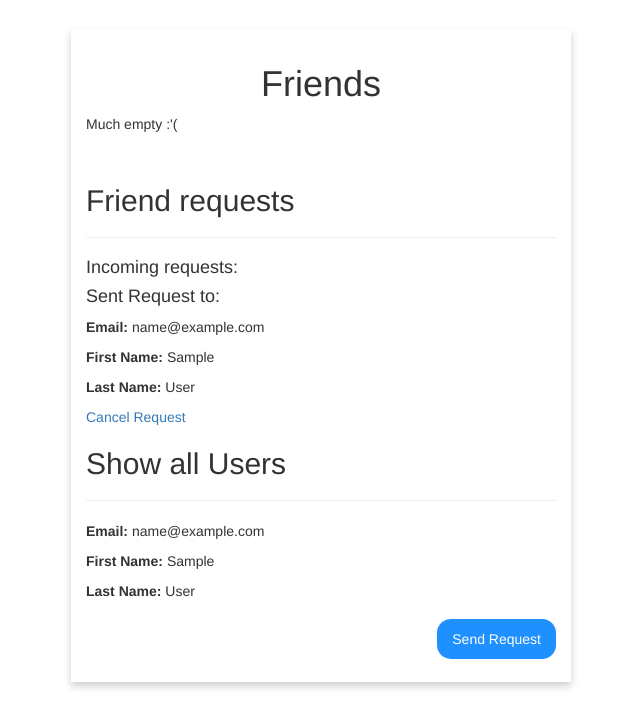
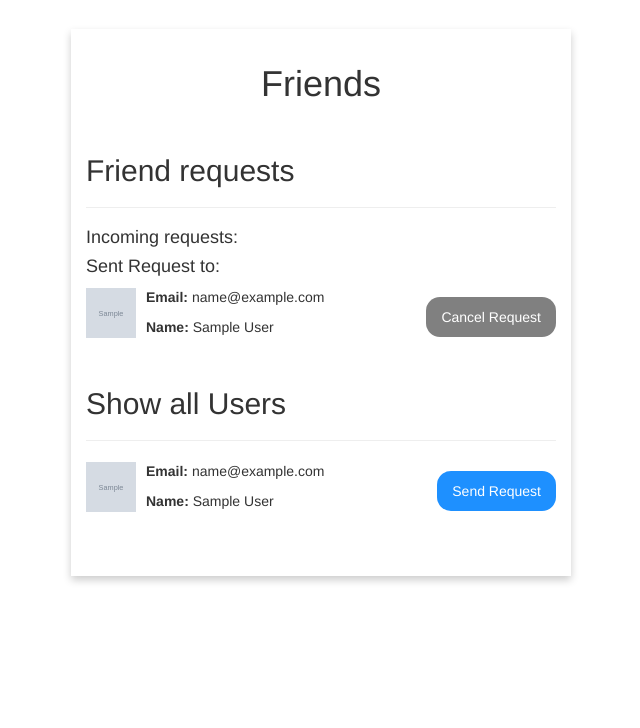
Before and after one commit to lotnee/Comp4920, a Flask app: page /friends in a window 1280 px wide. Shown: the part 51-779 px from the top of the page, without its empty margins (319-959 px from the left). Run offline with Flask 2, Linux system fonts and the light colour scheme; a user stored in the database is signed in; grey boxes marked "Sample" are stand-in pictures; a database or web service that is not in the repository returns one stand-in record (values such as "Sample title"); some libraries are stand-ins or nearby versions.

Commit message:
changed name shown and added profile image

```diff
--- a/app/templates/friend.html
+++ b/app/templates/friend.html
@@ -26,10 +26,44 @@ a.button {
    padding: 10px 15px;
    margin: 8px 0;
    float: right;
+   margin-top:-50px;
+}
+
+a.cancel {
+   background-color: grey;
+   color: white;
+   cursor: pointer;
+   width: auto;
+   border-radius: 14px;
+   padding: 10px 15px;
+   margin: 8px 0;
+   float: right;
+   margin-top:-50px;
+}
+
+a.accept {
+   background-color: silver;
+   color: white;
+   cursor: pointer;
+   width: auto;
+   border-radius: 14px;
+   padding: 10px 15px;
+   margin: 8px 0;
+   float: right;
+   margin-top:-50px;
 }
 
 h1 {
    text-align: center;
+}
+
+.dp {
+  width:50px;
+  height:50px;
+  margin-top:-90px;
+}
+.detail {
+  margin-left: 60px;
 }
 </style>
 <body>
@@ -45,13 +79,15 @@ h1 {
    <h1>Friends</h1>
    {% for friend in me.friends %}
       {% if friend.status != "pending" %}
-        <p><b>Email:</b> {{friend.email}}</p>
-        <p><b>First Name:</b> {{friend.firstName}}</p>
-        <p><b>Last Name:</b> {{friend.lastName}}</p>
-        <a href="{{url_for('delete_request', email=friend.email)}}">Delete Friend</a>
+        <div class="detail">
+          <p><b>Email:</b> {{friend.email}}</p>
+          <p><b>Name:</b> {{friend.firstName}} {{friend.lastName}}</p>
+        </div>
+        <img src="static/images/{{friend.pictureDir}}" class="dp">
+        <a href="{{url_for('delete_request', email=friend.email)}}"class="cancel">Delete Friend</a>
         <br />
       {% else %}
-        <p>Much empty :'(</p>
+        <!-- <p>Much empty :'(</p> -->
       {% endif %}
    {% endfor %}
    <br>
@@ -59,20 +95,24 @@ h1 {
     <hr class="w3-clear">
    <h4>Incoming requests:</h4>
    {% for friend in requests %}
-      <p><b>Email:</b> {{friend.email}}</p>
-      <p><b>First Name:</b> {{friend.firstName}}</p>
-      <p><b>Last Name:</b> {{friend.lastName}}</p>
-      <a href="{{url_for('accept_request', email=friend.email)}}">Accept Request</a>
-      <a href="{{url_for('delete_request', email=friend.email)}}">Delete Request</a>
+      <div class="detail">
+          <p><b>Email:</b> {{friend.email}}</p>
+          <p><b>Name:</b> {{friend.firstName}} {{friend.lastName}}</p>
+        </div>
+        <img src="static/images/{{friend.pictureDir}}" class="dp">
+      <a href="{{url_for('accept_request', email=friend.email)}}"class="accept">Accept Request</a>
+      <a href="{{url_for('delete_request', email=friend.email)}}"class="cancel">Delete Request</a>
       <br />
    {% endfor %}
    <h4>Sent Request to:</h4>
    {% for friend in me.friends %}
       {% if friend.status == "pending" %}
-        <p><b>Email:</b> {{friend.email}}</p>
-        <p><b>First Name:</b> {{friend.firstName}}</p>
-        <p><b>Last Name:</b> {{friend.lastName}}</p>
-        <a href="{{url_for('delete_request', email=friend.email)}}">Cancel Request</a>
+        <div class="detail">
+          <p><b>Email:</b> {{friend.email}}</p>
+          <p><b>Name:</b> {{friend.firstName}} {{friend.lastName}}</p>
+        </div>
+        <img src="static/images/{{friend.pictureDir}}" class="dp">
+        <a href="{{url_for('delete_request', email=friend.email)}}"class="cancel">Cancel Request</a>
       <br />
       {% else %}
         <p>Much empty :'(</p>
@@ -84,14 +124,16 @@ h1 {
    <hr class="w3-clear">
    {% for user in users%}
    		{% if user.email != current_user.email %}
+      <div class="detail">
   			<p><b>Email:</b> {{user.email}}</p>
-  			<p><b>First Name:</b> {{user.firstName}}</p>
-  			<p><b>Last Name:</b> {{user.lastName}}</p>
+  			<p><b>Name:</b> {{user.firstName}} {{user.lastName}}</p>
+      </div>
+        <img src="static/images/{{user.pictureDir}}" class="dp">
          <a href="{{url_for('send_request', email=user.email)}}" class="button">Send Request</a>
   			<br/>
   			<br/>
       {% else %}
-        <p>Much empty :'(</p>
+        <!-- <p>Much empty :'(</p> -->
 		  {% endif %}
    {% endfor %}
    </div>
```
